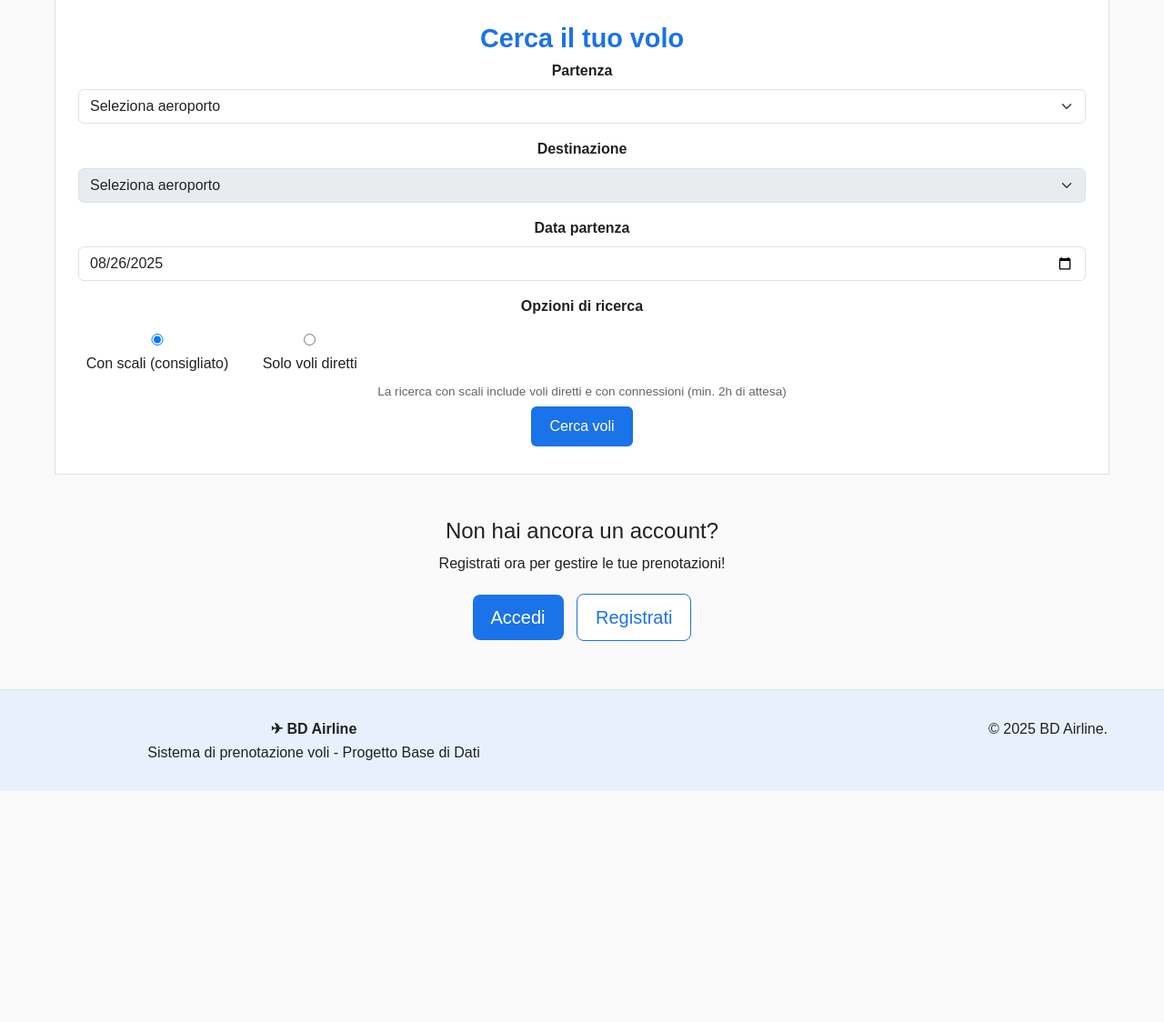
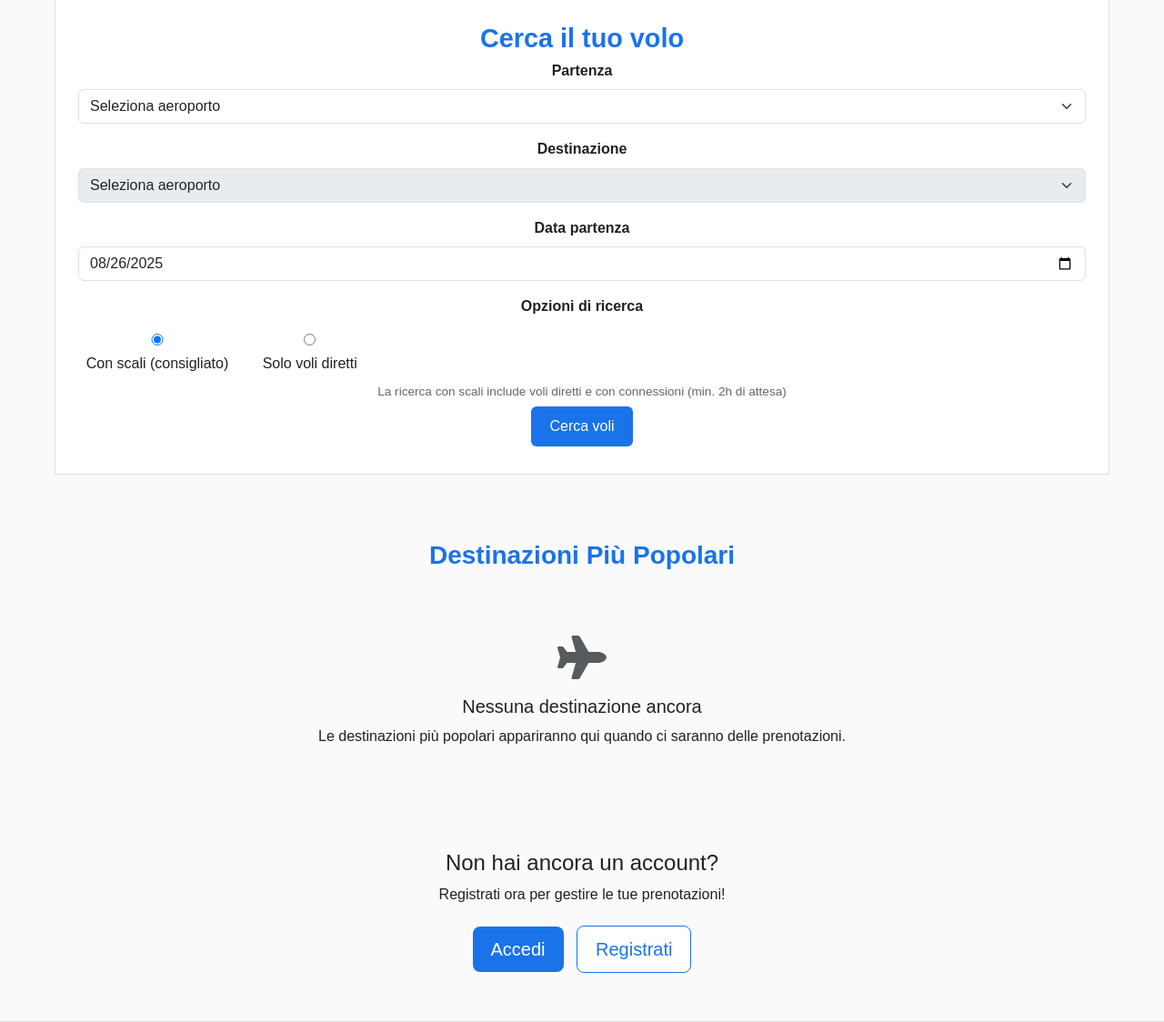
Before and after one commit to Alessandro-Dal-Ceredo/airline_project, a Flask app: page / in a window 1280 px wide. Shown: the part 144-1268 px from the top of the page at 91% size. Before the commit the page ends 1014 px from the top, so only its background shows below. Run offline with Flask 3, Linux system fonts and the light colour scheme; data that the repository does not hold is empty.

Commit message:
Feat: destinazioni popolari aggiunte nella homepage con statistiche prenotazioni

```diff
--- a/app.py
+++ b/app.py
@@ -48,7 +48,43 @@ app = create_app()
 def home():
     """Homepage con ricerca voli (accessibile a tutti)"""
     aeroporti = Aeroporto.query.order_by(Aeroporto.citta).all()
-    return render_template('home.html', aeroporti=aeroporti)
+
+    # Query per trovare le destinazioni più popolari (top 3)
+    from models import Biglietto, Prenotazione, Volo
+    from sqlalchemy import func
+
+    destinazioni_popolari = db.session.query(
+        Tratta.aeroporto_arrivo,
+        func.count(Biglietto.id).label('num_prenotazioni')
+    ).join(
+        Volo, Tratta.id == Volo.tratta_id
+    ).join(
+        Biglietto, Volo.id == Biglietto.volo_id
+    ).join(
+        Prenotazione, Biglietto.prenotazione_id == Prenotazione.id
+    ).filter(
+        Prenotazione.stato == 'confermata'  # Solo prenotazioni confermate
+    ).group_by(
+        Tratta.aeroporto_arrivo
+    ).order_by(
+        func.count(Biglietto.id).desc()
+    ).limit(3).all()
+
+    # Ottieni i dettagli degli aeroporti per le destinazioni popolari
+    destinazioni_con_dettagli = []
+    for dest_code, num_prenotazioni in destinazioni_popolari:
+        aeroporto = Aeroporto.query.filter_by(codice=dest_code).first()
+        if aeroporto:
+            destinazioni_con_dettagli.append({
+                'codice': dest_code,
+                'citta': aeroporto.citta,
+                'paese': aeroporto.paese,
+                'num_prenotazioni': num_prenotazioni
+            })
+
+    return render_template('home.html',
+                         aeroporti=aeroporti,
+                         destinazioni_popolari=destinazioni_con_dettagli)
 
 @app.route('/search')
 def search_flights():
--- a/templates/home.html
+++ b/templates/home.html
@@ -66,6 +66,39 @@
             </form>
         </div>
     </div>
+</div>
+
+<!-- Destinazioni Popolari -->
+<div class="col-12">
+        <h3 class="text-center mb-4" style="color: #1a73e8; font-weight: bold;"> Destinazioni Più Popolari
+        </h3>
+        {% if destinazioni_popolari %}
+            <div class="row g-4">
+                {% for destinazione in destinazioni_popolari %}
+                <div class="col-md-4">
+                    <div class="card border-0 shadow-sm h-100">
+                        <div class="card-body text-center">
+                            <h5 class="card-title">{{ destinazione.citta }} ({{ destinazione.codice }})</h5>
+                            <p class="card-text text-muted">{{ destinazione.paese }}</p>
+                            <div class="align-items-center">
+                                <h7 class="text-center mb-4" style="color: #1a73e8; font-weight: bold;">
+                                    {{ destinazione.num_prenotazioni }} prenotazioni negli ultimi 30 giorni!
+                                </h7>
+                            </div>
+                        </div>
+                    </div>
+                </div>
+                {% endfor %}
+            </div>
+        {% else %}
+            <div class="text-center py-5">
+                <div class="text-muted mb-3">
+                    <i class="fas fa-plane fa-3x"></i>
+                </div>
+                <h5>Nessuna destinazione ancora</h5>
+                <p>Le destinazioni più popolari appariranno qui quando ci saranno delle prenotazioni.</p>
+            </div>
+        {% endif %}
 </div>
 
 <!-- CTA Section -->
```
